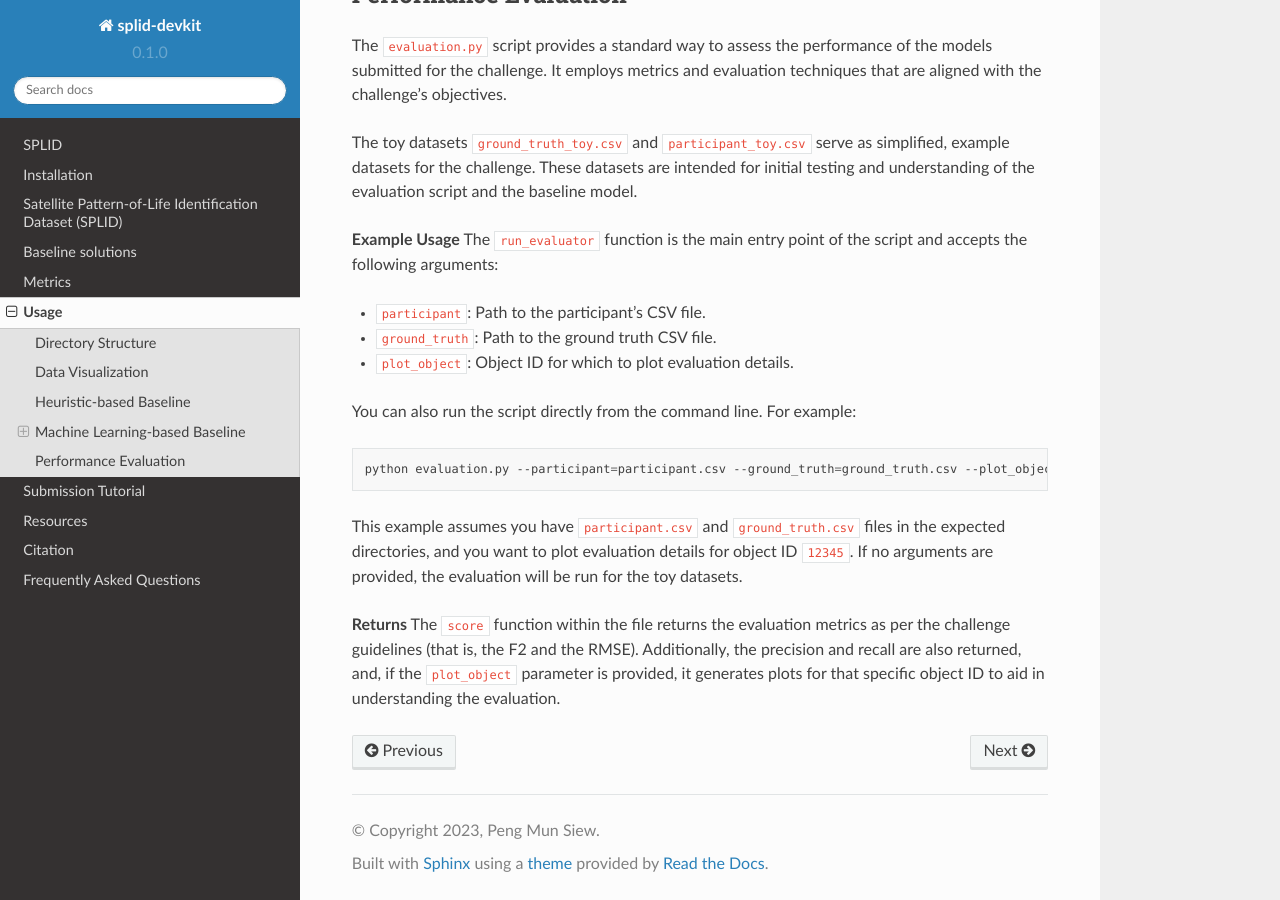
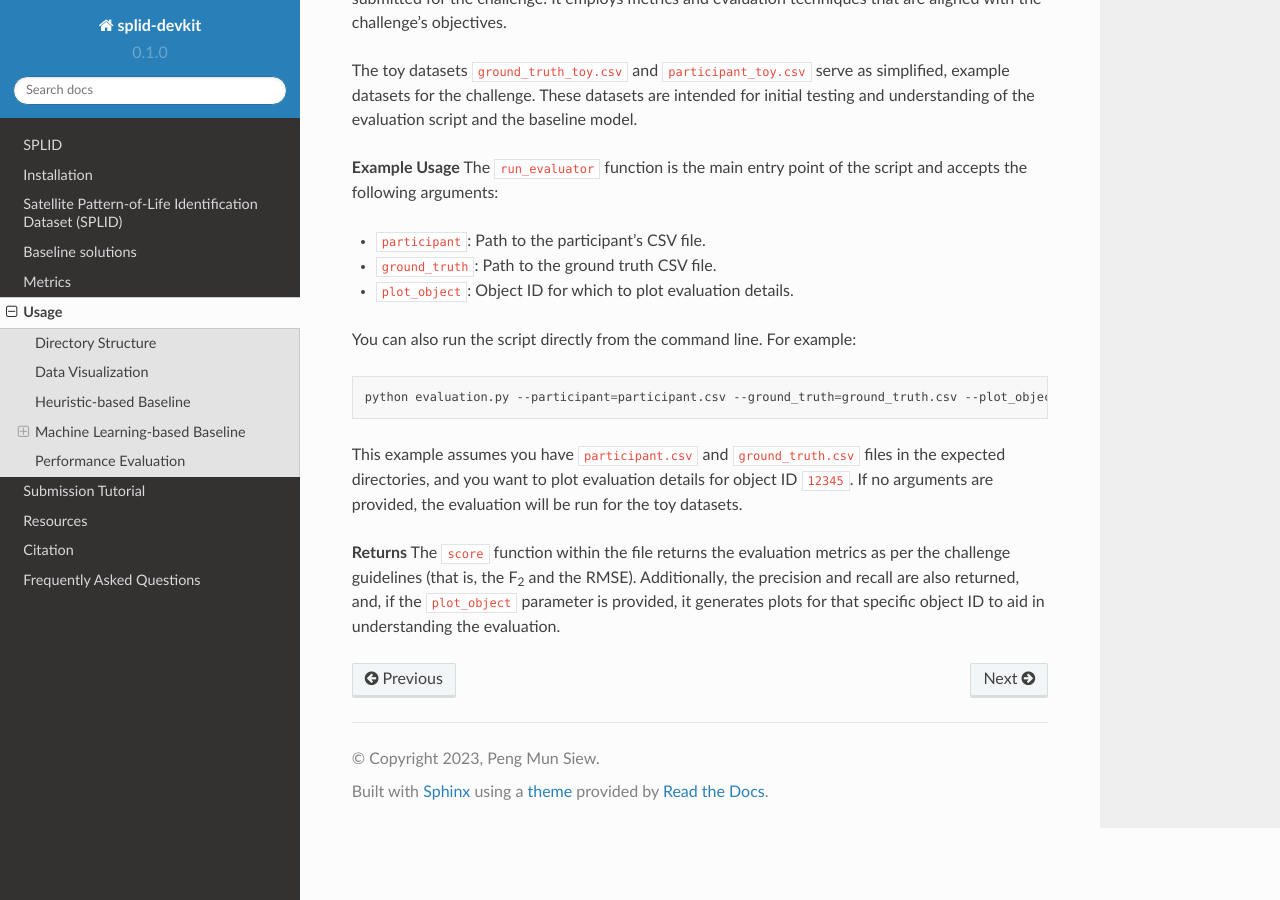
Before and after one commit to olgupila/STORM-AI-devkit-2025, a Sphinx documentation site: the page built from docs/usage.md, in a window 1280 px wide and 900 px high, scrolled down 1943 px. Built offline with Sphinx 7.4.7 and the Read the Docs theme 2.0.0, drawn with Linux system fonts in a browser that asks for light colours; pages that are not in the unit, such as notebooks, are missing from menus; some of the changed text lies outside the part shown.

Commit message:
Update usage.md

```diff
--- a/docs/usage.md
+++ b/docs/usage.md
@@ -74,4 +70,4 @@
 This example assumes you have `participant.csv` and `ground_truth.csv` files in the expected directories, and you want to plot evaluation details for object ID `12345`. If no arguments are provided, the evaluation will be run for the toy datasets.
 
 **Returns**
-The `score` function within the file returns the evaluation metrics as per the challenge guidelines (that is, the F2 and the RMSE). Additionally, the precision and recall are also returned, and, if the `plot_object` parameter is provided, it generates plots for that specific object ID to aid in understanding the evaluation.
+The `score` function within the file returns the evaluation metrics as per the challenge guidelines (that is, the F<sub>2</sub> and the RMSE). Additionally, the precision and recall are also returned, and, if the `plot_object` parameter is provided, it generates plots for that specific object ID to aid in understanding the evaluation.
```
Also changed, not shown: other parts of docs/usage.md (+1 -5 lines).
